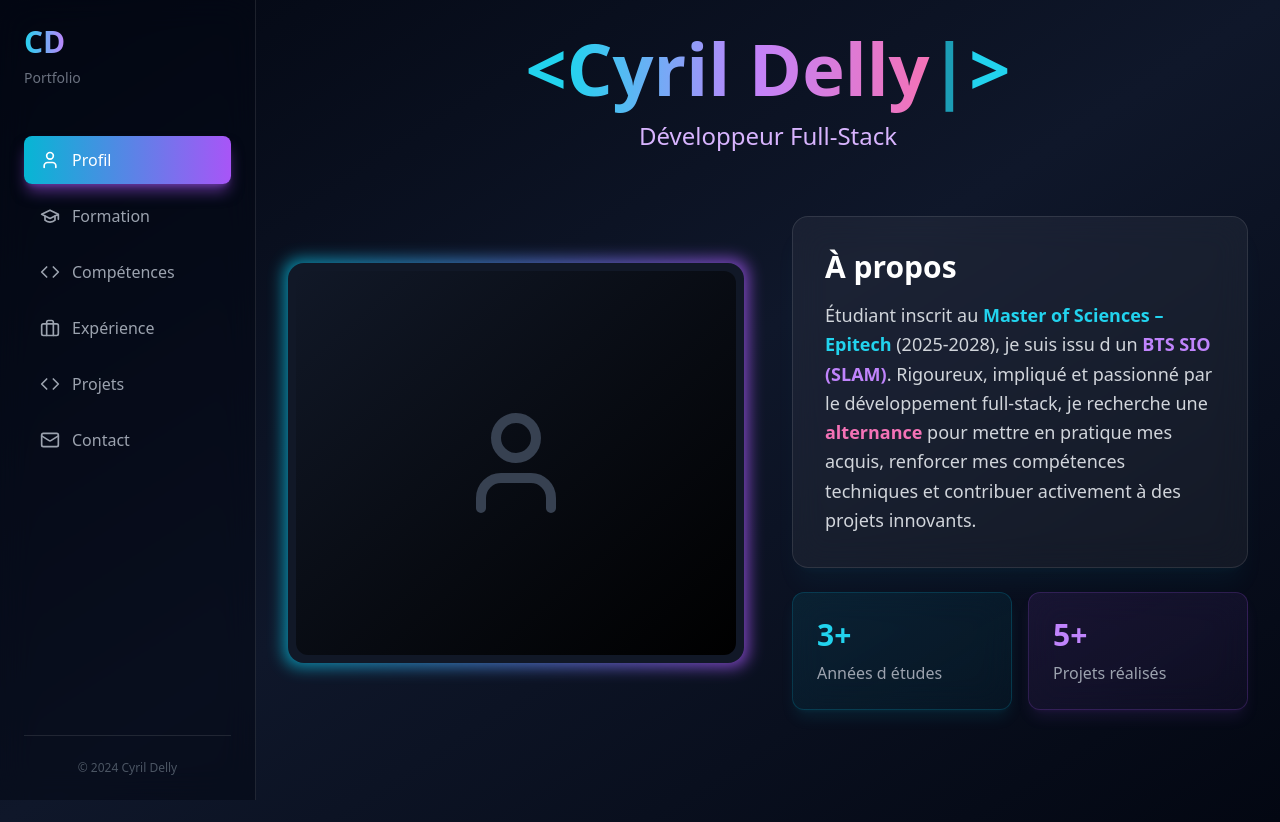
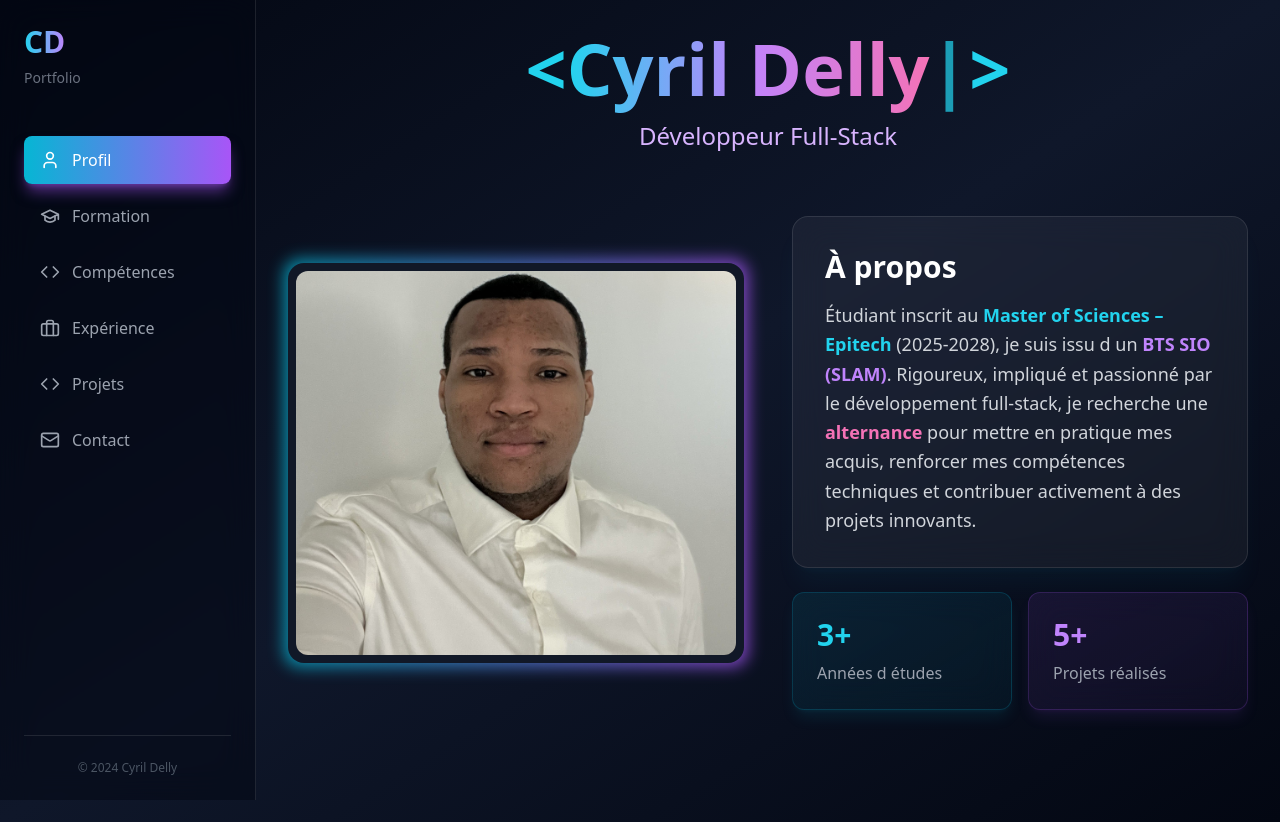
Before and after one commit to Cyril29D/Portfolio, a React (Vite) app: page / in a window 1280 px wide. Built offline with nearby package versions, Linux system fonts and the light colour scheme.

Commit message:
[ADD]_ajout de l'image

```diff
--- a/src/contenaire/Profil.tsx
+++ b/src/contenaire/Profil.tsx
@@ -1,6 +1,6 @@
 import { useState, useEffect } from 'react';
 import { User } from 'lucide-react';
-
+import photoProfile from "../assets/photo_profile2.jpg";
 
 function Profil() {
 const [displayText, setDisplayText] = useState('');
@@ -49,7 +49,7 @@ const [displayText, setDisplayText] = useState('');
           <div className="absolute -inset-1 bg-gradient-to-r from-cyan-500 to-purple-500 rounded-2xl blur opacity-75 group-hover:opacity-100 transition duration-500"></div>
           <div className="relative bg-gray-900 rounded-2xl p-2">
             <div className="w-full h-96 bg-gradient-to-br from-gray-900 to-black rounded-xl flex items-center justify-center">
-              <User size={120} className="text-gray-700" />
+              <img  src={photoProfile} alt="Photo de profil " className="w-full h-96 object-cover rounded-xl" />
             </div>
           </div>
         </div>
```
Also changed, not shown: src/assets/photo_profile2.jpg (added).
